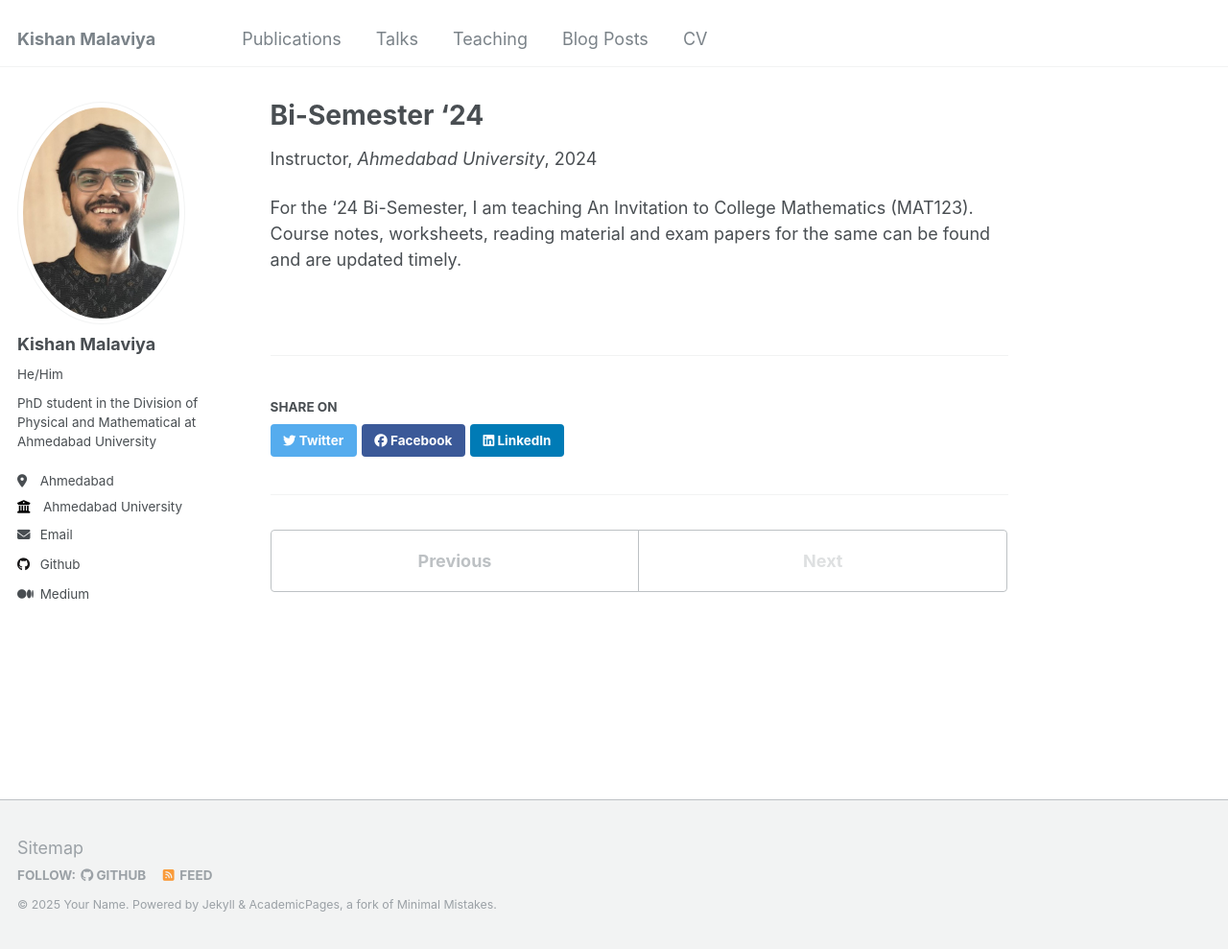
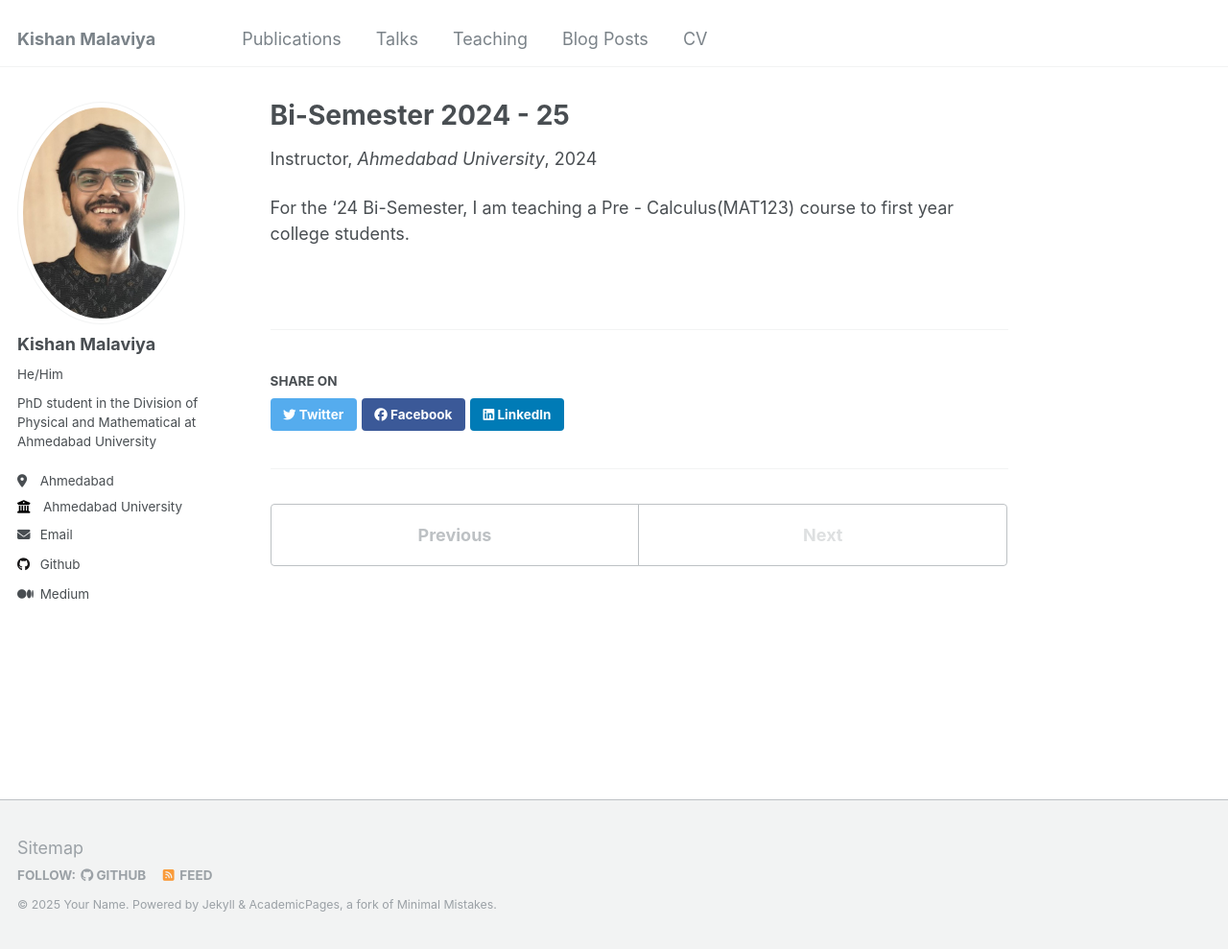
Before and after one commit to MK137/kishan_malaviya.github.io, a Jekyll site: the page built from _teaching/2015-spring-teaching-2.md, in a window 1280 px wide and 989 px high. Shown: the whole window at 96% size. Built offline with Jekyll 4.4.1, drawn with Linux system fonts in a browser that asks for light colours.

Commit message:
Update 2015-spring-teaching-2.md

```diff
--- a/_teaching/2015-spring-teaching-2.md
+++ b/_teaching/2015-spring-teaching-2.md
@@ -1,9 +1,9 @@
 ---
-title: "Bi-Semester '24"
+title: "Bi-Semester 2024 - 25"
 collection: teaching
 type: "Instructor"
 permalink: /teaching/2024-bisemester-teaching
 venue: "Ahmedabad University"
-date: Sep 2024-Present (Ongoing)
+date: Sep 2024 - Present (Ongoing)
 ---
-For the '24 Bi-Semester, I am teaching An Invitation to College Mathematics (MAT123). Course notes, worksheets, reading material and exam papers for the same can be found and are updated timely.
+For the '24 Bi-Semester, I am teaching a Pre - Calculus(MAT123) course to first year college students.
```
